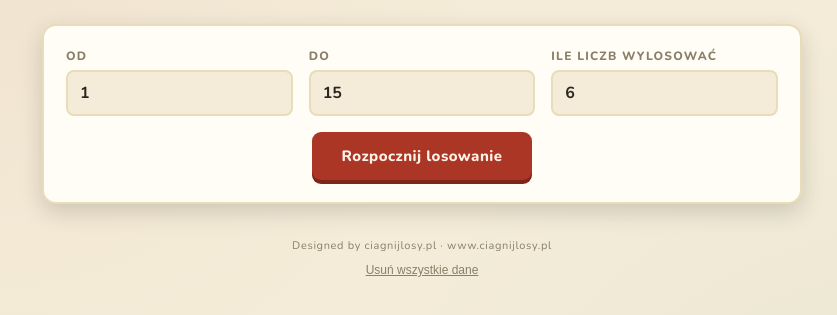
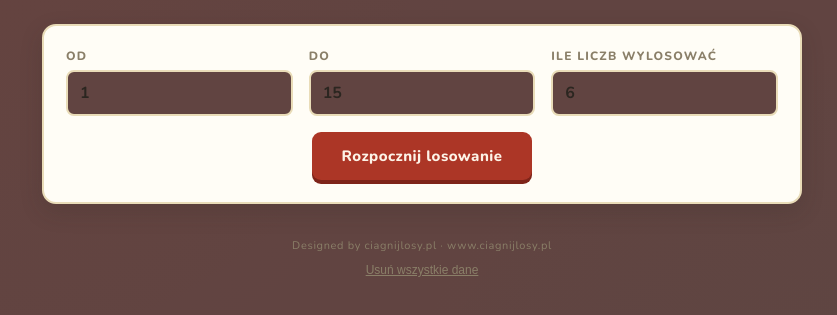
Before and after one commit to 18moneyz/ruletka, a website: page index.html in a window 1280 px wide. Shown: the part 179-494 px from the top of the page, without its empty margins (218-1055 px from the left). Drawn offline with nearby package versions, Linux system fonts and the light colour scheme; no server answers.

Commit message:
Update index.html

```diff
--- a/index.html
+++ b/index.html
@@ -8,7 +8,7 @@
 <link href="https://fonts.googleapis.com/css2?family=Anton&family=Nunito:wght@400;600;700;800&family=Caveat:wght@600;700&display=swap" rel="stylesheet">
 <style>
 :root{
-  --paper:#f4ecd8;
+  --paper:#614441;
   --paper-dark:#e9dcb8;
   --ink:#2b2620;
   --red:#ac3626;
```
